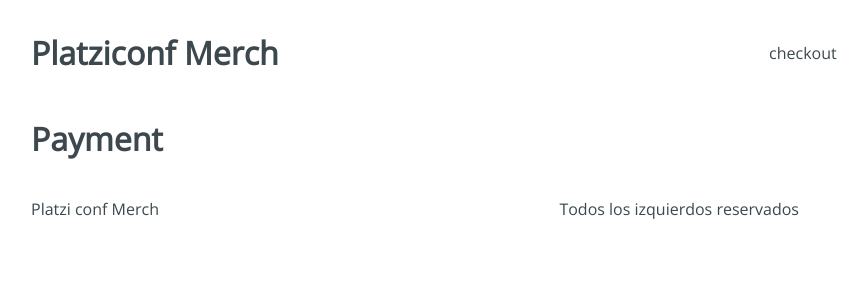
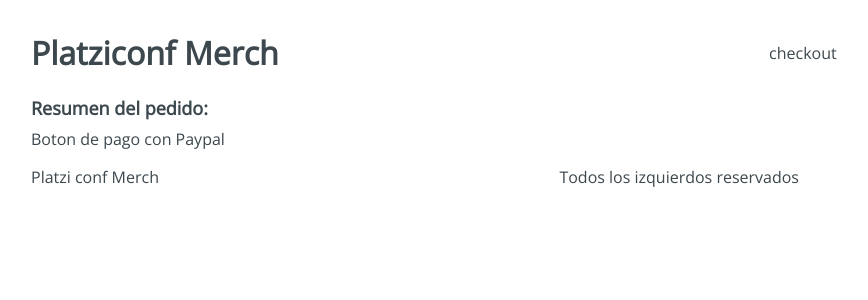
Before and after one commit to saniag081/platzi-conf-merch, a React app: page /checkout/payment in a window 1280 px wide. Shown: the top 300 px of the page, without its empty margins (225-1093 px from the left). Built offline with nearby package versions, Linux system fonts and the light colour scheme; the HTML template or start-up script is replaced by a standard one.

Commit message:
added structure Payment and Success

```diff
--- a/src/containers/Payment.jsx
+++ b/src/containers/Payment.jsx
@@ -1,7 +1,15 @@
 import React from 'react'
+import '../styles/components/Payment.css'
 
 export default function Payment() {
 	return (
-		<h1>Payment</h1>
+		<div className="Payment">
+			<div className="Payment-content">
+				<h3>Resumen del pedido:</h3>
+				<div className="Payment-botton">
+					Boton de pago con Paypal
+				</div>
+			</div>
+		</div>
 	)
 }
--- a/src/containers/Succes.jsx
+++ b/src/containers/Succes.jsx
@@ -1,7 +1,16 @@
 import React from 'react'
+import '../styles/components/Succes.css'
 
 export default function Succes() {
 	return (
-		<h1>Succes</h1>
+		<div className="Succes">
+			<div className="Succes-content">
+				<h2>Gracias por tu compra</h2>
+				<span>Tu peido llegara en 3 días a tu dirrección</span>
+				<div className="Succes-map">
+					Google maps
+				</div>
+			</div>
+		</div>
 	)
 }
--- /dev/null
+++ b/src/styles/components/Payment.css
@@ -0,0 +1,34 @@
+.Payment {
+  grid-template-columns: 3fr 1fr;
+  grid-gap: 2rem;
+  grid-row-gap: 1.5em;
+  display: grid;
+}
+.Payment-back {
+  margin: 10px 0 0 0;
+}
+.Payment-item {
+  display: flex;
+  justify-content: space-between;
+  align-items: center;
+}
+.Payment-item .fas {
+  margin: 0 0 0 10px;
+  color: rgba(0,0,0,0.4);
+  cursor: pointer;
+}
+.Payment-item button {
+  background-color: transparent;
+  border: none;
+  outline: none;
+}
+.Payment-element {
+  display: flex;
+  justify-content: space-between;
+  align-items: center;
+  width: 100%;
+  border-bottom: 1px solid #eee;
+}
+.Payment-element h4 {
+  margin: 0;
+}
--- /dev/null
+++ b/src/styles/components/Succes.css
@@ -0,0 +1,6 @@
+.Success {
+  margin: 0 0 4em 0;
+}
+.Success-map {
+  margin: 10px 0 0 0;
+}
```
